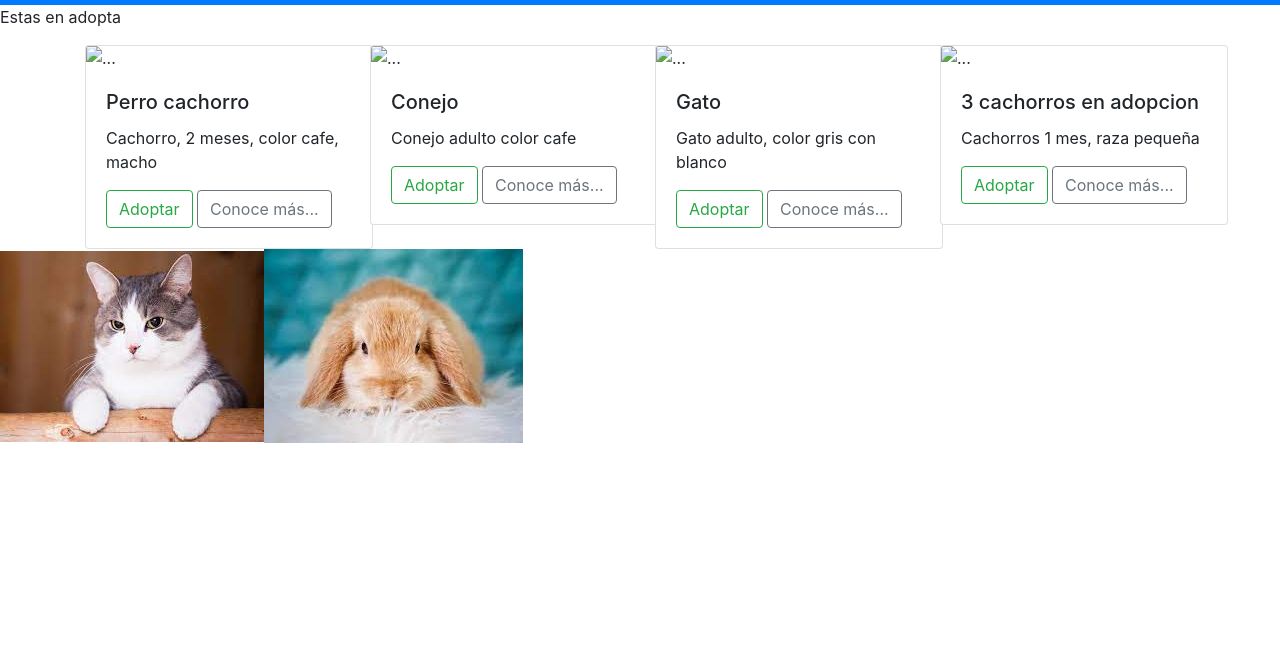
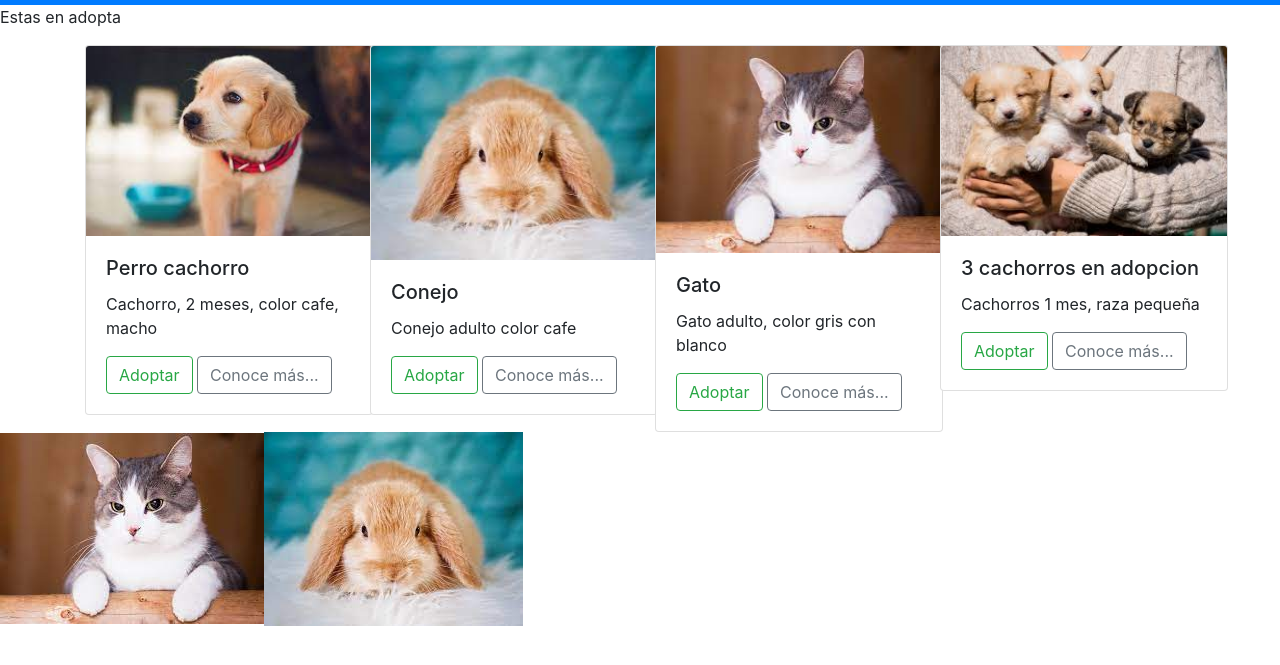
Before and after one commit to SANDRIURIXX/pets, a plain HTML site: page adopta.html in a window 1280 px wide. Shown: the part 51-716 px from the top of the page. Drawn offline with nearby package versions, Linux system fonts and the light colour scheme.

Commit message:
Update adopta.html

```diff
--- a/adopta.html
+++ b/adopta.html
@@ -34,7 +34,7 @@
         <div class="row">
           <div class="col-md-3 col-sm-6">
             <div class="card" style="width: 18rem;">
-              <img src="./img/pe.jpg" class="card-img-top" alt="...">
+              <img src="./pe.jpg" class="card-img-top" alt="...">
                 <div class="card-body">
                   <h5 class="card-title">Perro cachorro</h5>
                   <p class="card-text">Cachorro, 2 meses, color cafe, macho</p>
@@ -45,7 +45,7 @@
           </div>
           <div class="col-md-3 col-sm-6">
             <div class="card" style="width: 18rem;">
-              <img src="./img/co.jpg" class="card-img-top" alt="...">
+              <img src="./co.jpg" class="card-img-top" alt="...">
               <div class="card-body">
                 <h5 class="card-title">Conejo</h5>
                 <p class="card-text">Conejo adulto color cafe</p>
@@ -56,7 +56,7 @@
           </div>
           <div class="col-md-3 col-sm-6">
             <div class="card" style="width: 18rem;">
-              <img src="./img/ga.jpg" class="card-img-top" alt="...">
+              <img src="./ga.jpg" class="card-img-top" alt="...">
               <div class="card-body">
                 <h5 class="card-title">Gato</h5>
                 <p class="card-text">Gato adulto, color gris con blanco</p>
@@ -67,7 +67,7 @@
           </div>
           <div class="col-md-3 col-sm-6">
             <div class="card" style="width: 18rem;">
-              <img src="./img/cachrro.jpg" class="card-img-top" alt="...">
+              <img src="./cachrro.jpg" class="card-img-top" alt="...">
               <div class="card-body">
                 <h5 class="card-title">3 cachorros en adopcion</h5>
                 <p class="card-text">Cachorros 1 mes, raza pequeña</p>
```
